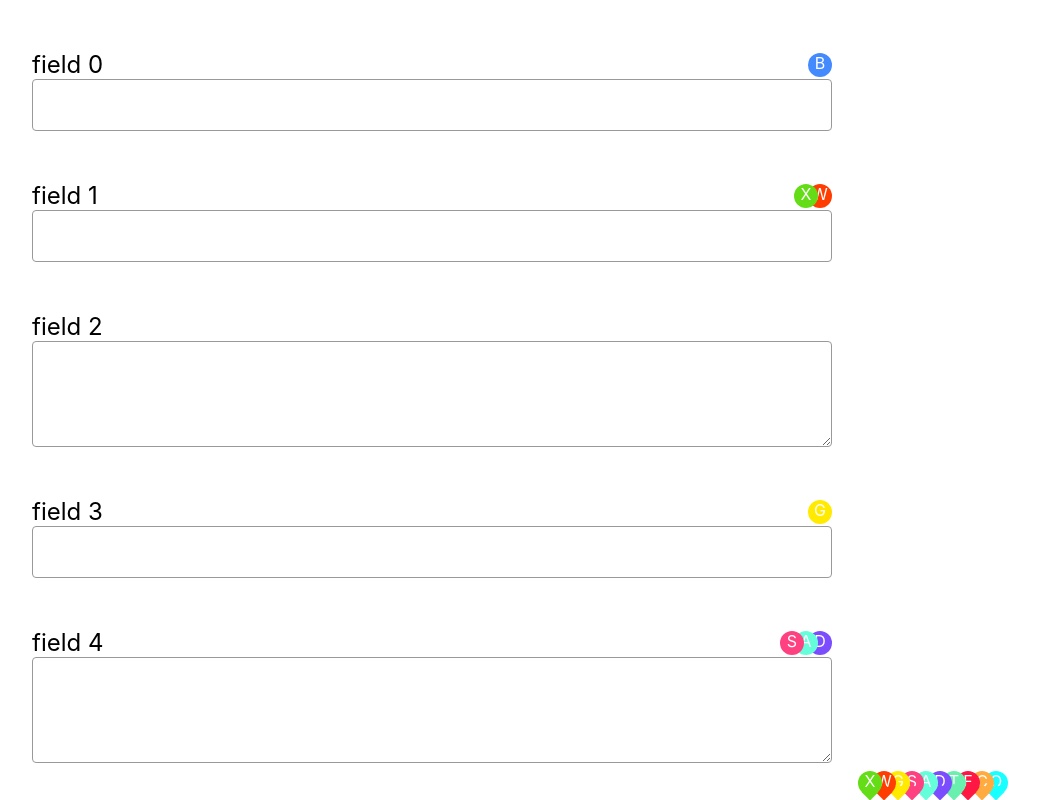
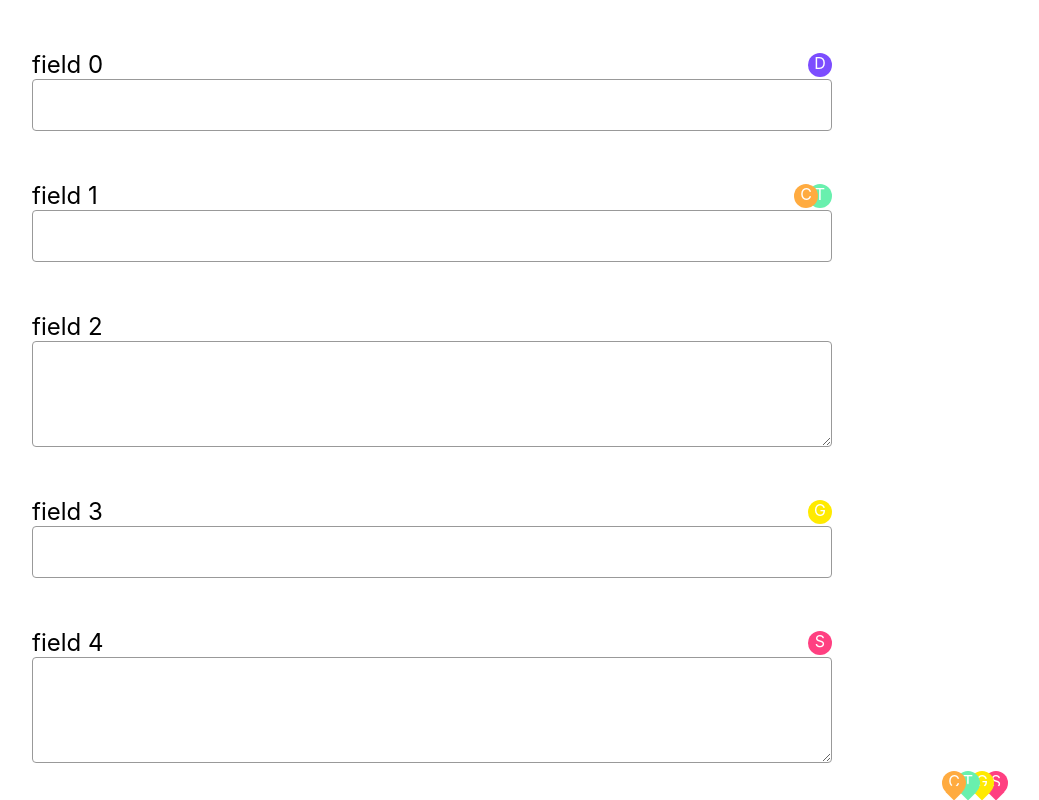
Before and after one commit to 9ae/sanity-ava, a React (Create React App) app: page / in a window 1280 px wide. Shown: the whole page, without its empty margins (208-1247 px from the left). Built offline with nearby package versions, Linux system fonts and the light colour scheme.

Commit message:
handle fields changing

```diff
--- a/src/App.js
+++ b/src/App.js
@@ -63,6 +63,7 @@ class App extends React.Component {
   }
 
   componentDidMount() {
+    console.log('App componentDidMount')
     const observer = new IntersectionObserver(this.onIntersectChange, {threshold: 0.8})
 
     this.refRows.forEach((e) => {
--- /dev/null
+++ b/src/Controller.js
@@ -0,0 +1,91 @@
+import React from 'react';
+
+import App from './App';
+
+/* frontend hack to users changing the fields they are in */
+
+const fields = [
+  { name: "field 0", type: "input-text", on: []},
+  { name: "field 1", type: "input-text", on: []},
+  { name: "field 2", type: "textarea", on: []},
+  { name: "field 3", type: "input-text", on: []},
+  { name: "field 4", type: "textarea", on: []},
+  { name: "field 5", type: "input-text", on: []},
+  { name: "field 6", type: "input-text", on: []},
+  { name: "field 7", type: "textarea", on: []},
+];
+
+const users = [
+  {name: "Buffy", color: "#448AFF"},
+  {name: "Willow", color: "#FF3D00"},
+  {name: "Xander", color: "#64DD17"},
+  {name: "Giles", color: "#FFEA00"},
+  {name: "Drusilla", color: "#7C4DFF"},
+  {name: "Angel", color: "#64FFDA"},
+  {name: "Spike", color: "#FF4081"},
+  {name: "Tara", color: "#69F0AE"},
+  {name: "Cordelia", color: "#FFAB40"},
+  {name: "Faith", color: "#ff1744"},
+  {name: "Oz", color: "#18FFFF"}
+]
+
+function randomInt(max){
+  return Math.floor(Math.random() * max);
+}
+
+function createState(){
+  var remainingUsers = [...users]
+  var data = fields.map(f => {
+    const count = randomInt(3);
+    const atIndex = randomInt(remainingUsers.length - 1 - count)
+    const rmUsers = remainingUsers.splice(atIndex, count)
+    f.on = rmUsers
+    return f
+  })
+  return {data, remainingUsers};
+}
+
+class Controller extends React.Component {
+
+  // TODO We can also put this in a webworker to not block main thread
+  updateState = () => {
+    const fieldsToUpdate = randomInt(5);
+    console.log(`updating ${fieldsToUpdate} fields`)
+    var remainingUsers = [...this.state.remainingUsers]
+    var data = [...this.state.data]
+    for(var i=0; i<fieldsToUpdate; i++){
+      const index = randomInt(data.length)
+      if(Math.random() > 0.5){ // coin flip to either add an element or remove
+        // add user
+        if(remainingUsers.length === 0){ // no more remaining users to add
+          continue;
+        }
+        const newUser = remainingUsers.shift()
+        data[index].on.push(newUser)
+      } else { // remove user from field
+        if(data[index].on.length === 0){ // no users to remove from field
+          continue;
+        }
+        const rmUser = data[index].on.shift()
+        remainingUsers.push(rmUser)
+      }
+    }
+    this.setState({data, remainingUsers})
+  }
+
+  constructor(props){
+    super(props);
+    this.state = createState()
+  }
+
+  componentDidMount() {
+    setInterval(this.updateState, 30000)
+  }
+
+  render(){
+    return (<App fields={this.state.data} />)
+  }
+}
+
+
+export default Controller;
--- a/src/index.js
+++ b/src/index.js
@@ -1,26 +1,12 @@
 import React from 'react';
 import ReactDOM from 'react-dom';
 import './index.css';
-import App from './App';
+import Controller from './Controller';
 import * as serviceWorker from './serviceWorker';
-
-const data = [
-  { name: "field 0", type: "input-text", on: [
-    {name: "Buffy", color: "#448AFF"}
-  ]},
-  { name: "field 1", type: "input-text", on: [{name: "Willow", color: "#FF3D00"},{name: "Xander", color: "#64DD17"}]},
-  { name: "field 2", type: "textarea", on: []},
-  { name: "field 3", type: "input-text", on: [{name: "Giles", color: "#FFEA00"},]},
-  { name: "field 4", type: "textarea", on: [{name: "Drusilla", color: "#7C4DFF"},{name: "Angel", color: "#64FFDA"},{name: "Spike", color: "#FF4081"}]},
-  { name: "field 5", type: "input-text", on: [{name: "Tara", color: "#69F0AE"}]},
-  { name: "field 6", type: "input-text", on: [{name: "Cordelia", color: "#FFAB40"},{name: "Faith", color: "#ff1744"}]},
-  { name: "field 7", type: "textarea", on: [{name: "Oz", color: "#18FFFF"}]},
-];
-
 
 ReactDOM.render(
   <React.StrictMode>
-    <App fields={data} />
+    <Controller />
   </React.StrictMode>,
   document.getElementById('root')
 );
```
